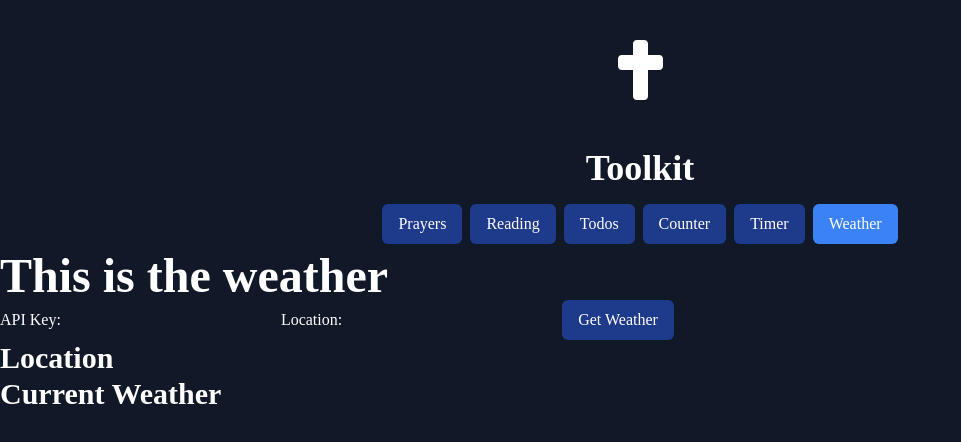
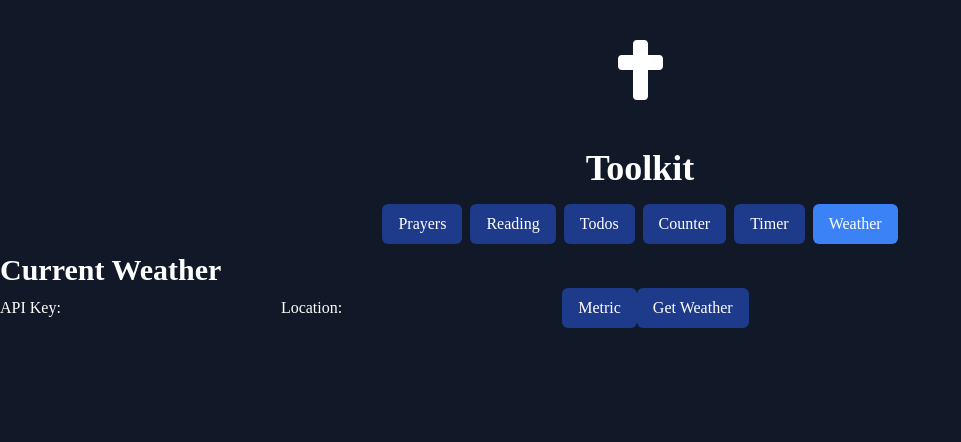
Before and after one commit to pwdrysdale/vue-state-router, a Vue app: page /#/weather in a window 1280 px wide. Shown: the top 442 px of the page, without its empty margins (0-961 px from the left). Built offline with nearby package versions, Linux system fonts and the light colour scheme; what vue-textarea-autosize would draw is missing.

Commit message:
working on weather service. looking to move to modules

```diff
--- a/package.json
+++ b/package.json
@@ -17,6 +17,7 @@
     "axios": "^0.25.0",
     "core-js": "^3.6.5",
     "moment": "^2.29.1",
+    "moment-timezone": "^0.5.34",
     "postcss": "^7.0.39",
     "tailwind": "npm:@tailwindcss/postcss7-compat@^2.2.17",
     "tailwindcss": "^2.2.19",
--- a/src/components/Weather/WeatherScreen.vue
+++ b/src/components/Weather/WeatherScreen.vue
@@ -1,73 +1,156 @@
 <template>
   <div>
-    <h1>This is the weather</h1>
+    <h3>
+      Current Weather<span v-if="this.returnedLocation.name">
+        for {{ this.returnedLocation.name }}</span
+      >
+    </h3>
     <label for="apiKey">API Key: </label>
     <input v-model="apiModel" id="apiKey" />
     <label for="location">Location: </label>
     <input v-model="locationModel" id="location" />
+    <button @click="toggleUnits">{{ this.weatherPrefs.units }}</button>
     <button @click="getCurrent">Get Weather</button>
-    <div>
+    <div v-if="this.returnedLocation.name">
       <h3>Location</h3>
-      <p>{{ this.returnedLocation.name }}</p>
-      <p>{{ this.returnedLocation.region }}</p>
-      <p>{{ this.returnedLocation.country }}</p>
-      <p>{{ this.returnedLocation.lat }}</p>
-      <p>{{ this.returnedLocation.lon }}</p>
-      <p>{{ this.returnedLocation.localTime }}</p>
-      <p>{{ this.returnedLocation.tz_id }}</p>
+      <p>
+        {{ this.returnedLocation.name }}, {{ this.returnedLocation.region }},
+        {{ this.returnedLocation.country }}
+      </p>
+
+      <p>Latitude: {{ this.returnedLocation.lat }}</p>
+      <p>Longitude: {{ this.returnedLocation.lon }}</p>
+      <p>
+        Local Time:
+        {{ this.returnedLocation.localtime }}
+      </p>
+      <p>Timezome: {{ this.returnedLocation.tz_id }}</p>
     </div>
-    <div>
+    <div v-if="this.returnedLocation.name">
       <h3>Current Weather</h3>
-      {{ this.weather.temp_c }}
+      <p>
+        Current Temperature:
+        {{
+          this.weatherPrefs.units === "Metric"
+            ? this.weather.temp_c + "°C"
+            : this.weather.temp_f + "°F"
+        }}
+      </p>
+      <p>{{ this.weather.condition.text }}</p>
+
+      <p>
+        Feels Like:
+        {{
+          this.weatherPrefs.units === "Metric"
+            ? this.weather.feelslike_c + "°C"
+            : this.weather.feelslike_f + "°F"
+        }}
+      </p>
+      <p>
+        UV Index:
+        {{ this.weather.uv }}
+      </p>
+      <p>Cloud Cover: {{ this.weather.cloud }}%</p>
+      <p>Humidity: {{ this.weather.humidity }}%</p>
+      <p>
+        Wind Gusts:
+        {{
+          this.weatherPrefs.units === "Metric"
+            ? this.weather.gust_kph + "kph"
+            : this.weather.gust_mph + "mph"
+        }}
+      </p>
+
+      <p>
+        Wind Speed:
+        {{
+          this.weatherPrefs.units === "Metric"
+            ? this.weather.wind_kph + " kph"
+            : this.weather.wind_mph + " mph"
+        }}
+      </p>
+      <p>
+        Wind Direction:
+        {{
+          this.weather.wind_degree + " degrees (" + this.weather.wind_dir + ")"
+        }}
+      </p>
+      <p>
+        Pressure:
+        {{
+          this.weatherPrefs.units === "Metric"
+            ? this.weather.pressure_mb + " mb"
+            : this.weather.pressure_in + " in"
+        }}
+      </p>
     </div>
   </div>
 </template>
 
 <script>
 import axios from "axios";
+// import moment from "moment";
+import moment from "moment-timezone";
 
 export default {
   name: "WeatherScreen",
   data: function () {
     return {
       apiKey: "",
+      weatherPrefs: {
+        units: "Metric",
         location: "",
-      weather: {},
+        apiKey: "",
+      },
       returnedLocation: {},
     };
   },
   computed: {
     apiModel: {
       get() {
-        return this.apiKey;
+        return this.weatherPrefs.apiKey;
       },
       set(apiKey) {
         console.log(apiKey);
-        this.apiKey = apiKey;
+        this.weatherPrefs.apiKey = apiKey;
       },
     },
     locationModel: {
       get() {
-        return this.location;
+        return this.weatherPrefs.location;
       },
       set(location) {
-        this.location = location;
+        this.weatherPrefs.location = location;
       },
     },
   },
   methods: {
+    toggleUnits() {
+      this.weatherPrefs.units =
+        this.weatherPrefs.units === "Metric" ? "Imperial" : "Metric";
+    },
+
     async getCurrent() {
-      console.log(this.apiKey);
+      try {
         const { data } = await axios.get(
           "http://api.weatherapi.com/v1/current.json?key=" +
-          this.apiKey +
+            this.weatherPrefs.apiKey +
             "&q=" +
-          this.location
+            this.weatherPrefs.location
         );
-      console.log(data);
-      this.returnedLocation = data.location;
+
+        const m = moment
+          .tz(data.location.localtime, data.location.tz_id)
+          .format("MMMM Do YYYY, h:mm a");
+
+        this.returnedLocation = {
+          ...data.location,
+          localtime: m,
+        };
         this.weather = data.current;
-      console.log(this.returnedLocation);
+      } catch (e) {
+        console.log(e);
+      }
     },
     // async method to get current weather
   },
--- /dev/null
+++ b/src/store/modules/weatherPrefs.js
@@ -0,0 +1,51 @@
+export const namespaced = true;
+
+export const state = {
+  units: "Metric",
+  apiKey: "",
+  location: "",
+};
+
+export const mutations = {
+  SET_WEATHER_PREFS(state, payload) {
+    state = payload;
+  },
+  TOGGLE_UNITS(state, units) {
+    state.units = units;
+  },
+  SET_API_KEY(state, apiKey) {
+    state.apiKey = apiKey;
+  },
+  SET_LOCATION(state, location) {
+    state.location = location;
+  },
+};
+
+export const actions = {
+  saveWeatherPrefs() {
+    localStorage.setItem(
+      "weatherPrefs",
+      JSON.stringify(this.state.weatherPrefs)
+    );
+  },
+  loadWeatherPrefs({ commit }) {
+    const weatherPrefs = JSON.parse(localStorage.getItem("weatherPrefs"));
+    if (weatherPrefs) {
+      commit("SET_WEATHER_PREFS", weatherPrefs);
+    }
+  },
+  toggleUnits({ commit, dispatch }) {
+    commit("TOGGLE_UNITS");
+    dispatch("saveWeatherPrefs");
+  },
+  setApiKey({ commit, dispatch }, apiKey) {
+    commit("SET_API_KEY", apiKey);
+    dispatch("saveWeatherPrefs");
+  },
+  setLocation({ commit, dispatch }, location) {
+    commit("SET_LOCATION", location);
+    dispatch("saveWeatherPrefs");
+  },
+};
+
+export const getters = {};
--- a/src/store/store.js
+++ b/src/store/store.js
@@ -22,6 +22,8 @@ import prayerActions from "./prayerActions";
 
 import readingMutations from "./readingMutations";
 import readingActions from "./readingActions";
+
+import * as weatherPrefs from "./modules/weatherPrefs";
 
 Vue.use(Vuex);
 
@@ -52,6 +54,9 @@ const store = new Vuex.Store({
     ...counterActions,
     ...appNameActions,
   },
+  modules: {
+    weatherPrefs,
+  },
 });
 
 export default store;
```
Also changed, not shown: 1 other file (tests, documents, lock files or other folders). Lines whose indentation alone changed are shown as unchanged.
